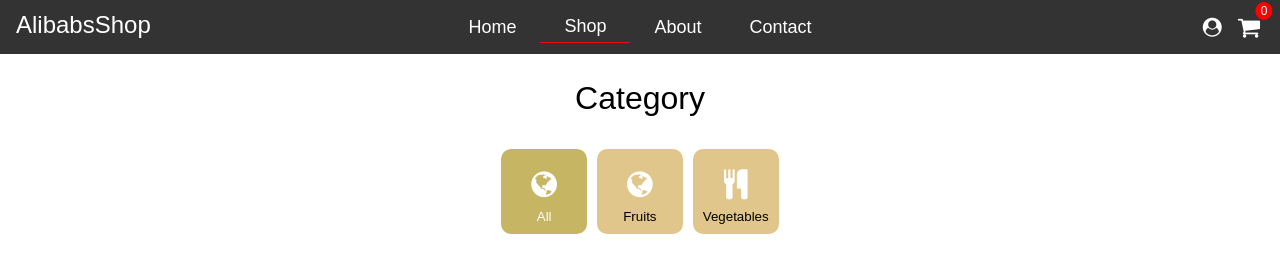
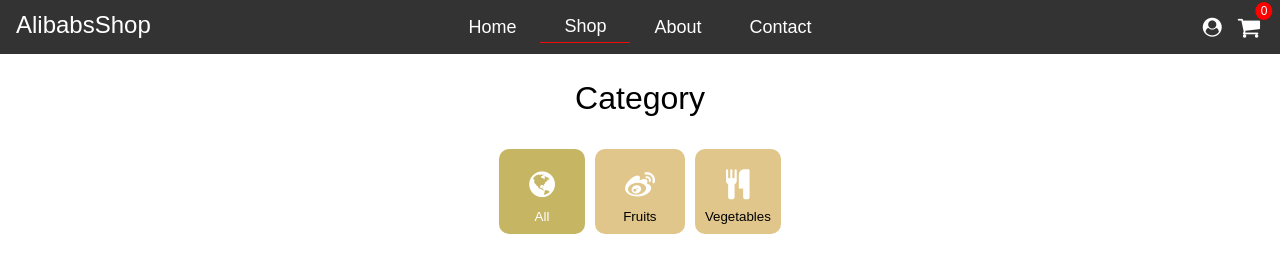
Before and after one commit to abmanaf/ShopMe, a React (Vite) app: page /E-commerce-react/Shop in a window 1280 px wide. Shown: the top 259 px of the page. Built offline with nearby package versions, Linux system fonts and the light colour scheme.

Commit message:
I updated the icon for fruits category

```diff
--- a/src/Shop.jsx
+++ b/src/Shop.jsx
@@ -120,7 +120,7 @@ const Shop = ({ cart, setCart, updateCartCount }) => {
     className={selectedCategory === 'fruits' ? 'active' : ''}
     onClick={() => setSelectedCategory('fruits')}
   >
-    <i style={{ fontSize: '30px ', padding: '10px 20px', color: 'white' }} className="fa fa-globe" aria-hidden="true"></i> <br />Fruits
+    <i style={{ fontSize: '30px ', padding: '10px 20px', color: 'white' }} className="fa fa-weibo" aria-hidden="true"></i> <br />Fruits
   </button>
   <button
     style={{ borderRadius: '10px' }}
```
